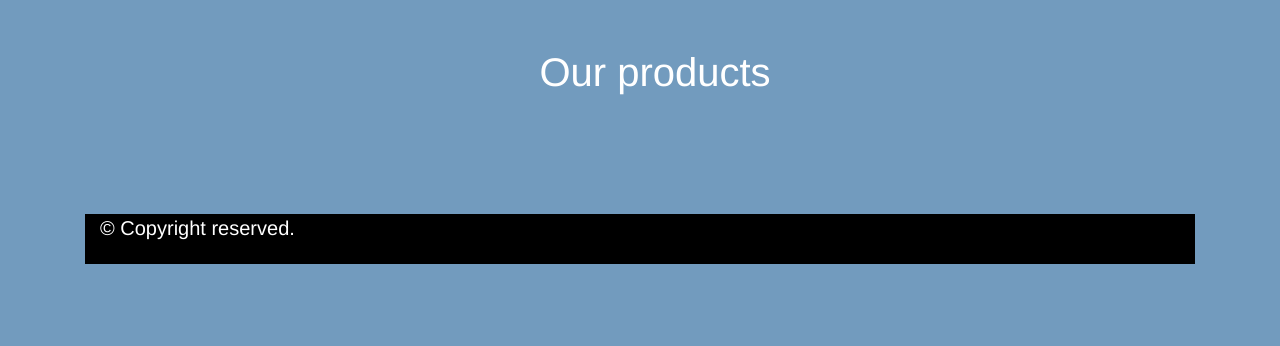
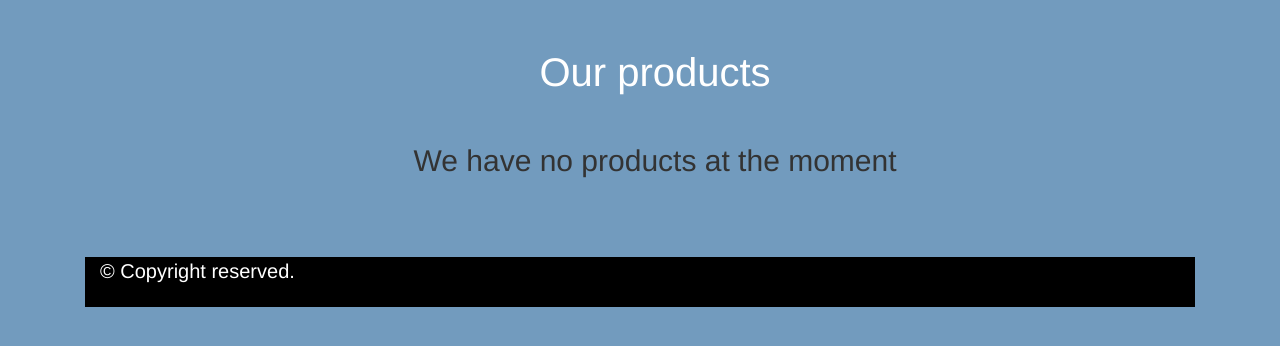
Before and after one commit to Abdulazizsayed/ITProject, a PHP site: page /PHPWork/HomeView.php in a window 1280 px wide. Shown: the part 66-412 px from the top of the page. Run offline with PHP 8.4, Linux system fonts and the light colour scheme; data that the repository does not hold is empty.

Commit message:
last touch

```diff
--- a/Views/HomeView.php
+++ b/Views/HomeView.php
@@ -217,6 +217,9 @@
 			<?php
             include "../Models/Product.php";
             $products=Product::getAllProducts();
+            if(sizeof($products) == 0){
+            	echo "<h2 style='text-align:center;'>We have no products at the moment</h2> ";
+            }
 			for($i = 0 ; $i<sizeof($products) ; $i++){
 			    $product=$products[$i];
 			    // don't show products with no quantity
--- a/Views/ProfileView.php
+++ b/Views/ProfileView.php
@@ -53,6 +53,9 @@ $img = $_SESSION['user']->image;
             include_once '../Models/Purchase.php';
             include_once '../Models/Product.php';
             $purchases=Purchase::getPurchasesForUser($_SESSION['user']->id);
+            if(sizeof($purchases) == 0){
+            	echo "<h2 style='text-align:center;'>You have no products yet</h2> ";
+            }
 			for($i = 0 ; $i<sizeof($purchases) ; $i++){
 			    $product=Product::getProductById($purchases[$i]->productId);
 				echo "<div class='card'>
```
